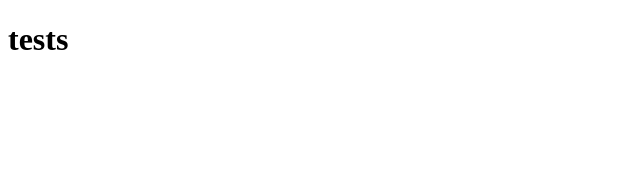
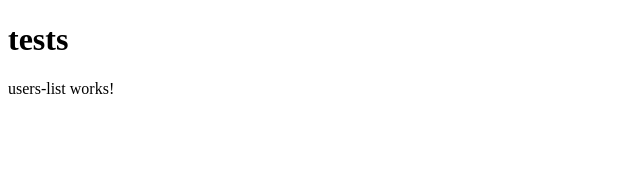
Before and after one commit to TeodorTod/Random-projects, an Angular app in the folder ng-demo/: page / in a window 1280 px wide. Shown: the top 170 px of the page, without its empty margins (0-640 px from the left). Built offline with nearby package versions, Linux system fonts and the light colour scheme.

Commit message:
add users-list module

```diff
--- a/ng-demo/src/app/app.component.html
+++ b/ng-demo/src/app/app.component.html
@@ -1 +1,2 @@
 <h1>tests</h1>
+<app-users-list></app-users-list>
--- /dev/null
+++ b/ng-demo/src/app/users-list/users-list.component.html
@@ -0,0 +1 @@
+<p>users-list works!</p>
```
Also changed, not shown: ng-demo/src/app/app.module.ts (+5 -2 lines), ng-demo/src/app/users-list/users-list.component.ts (added, +10 -0 lines), ng-demo/src/app/users-list/users-list.module.ts (added, +14 -0 lines), ng-demo/src/app/users-list/users-list.component.scss (added), 1 other file (tests, documents, lock files or other folders).
